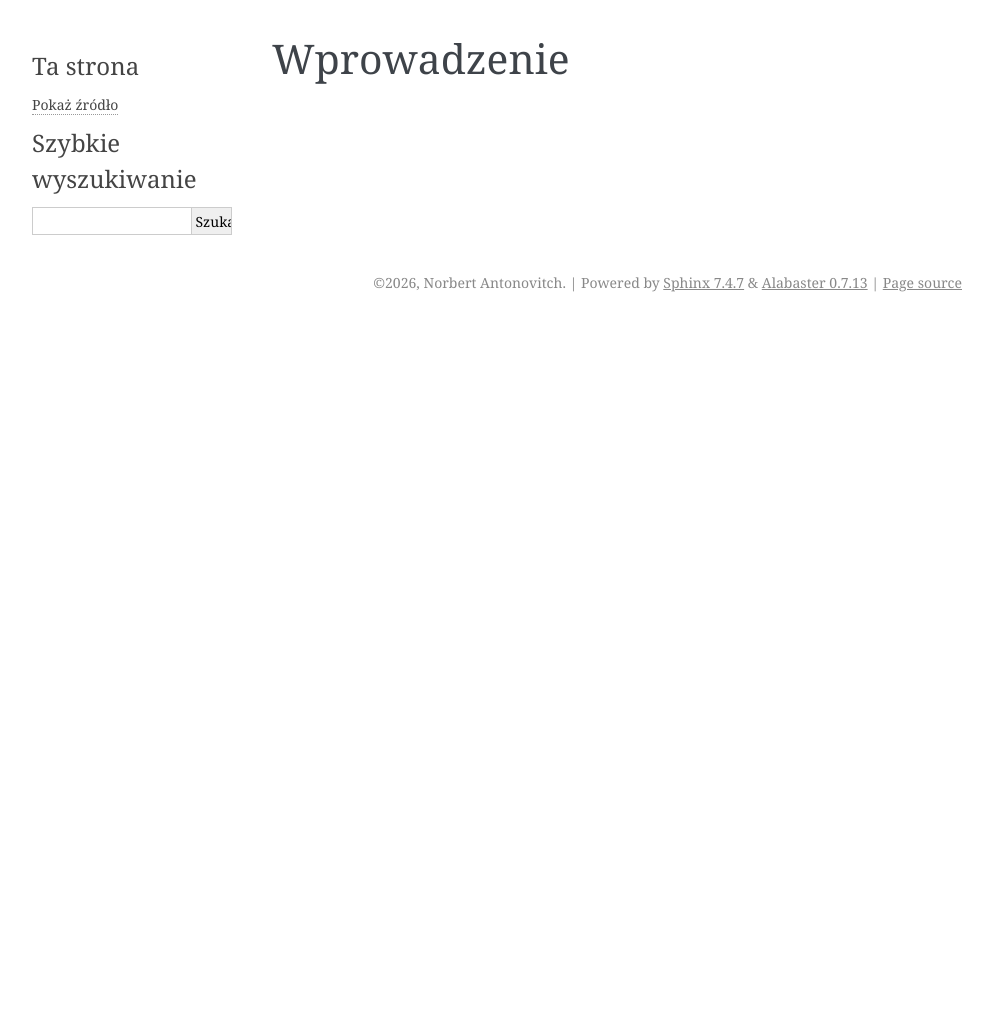
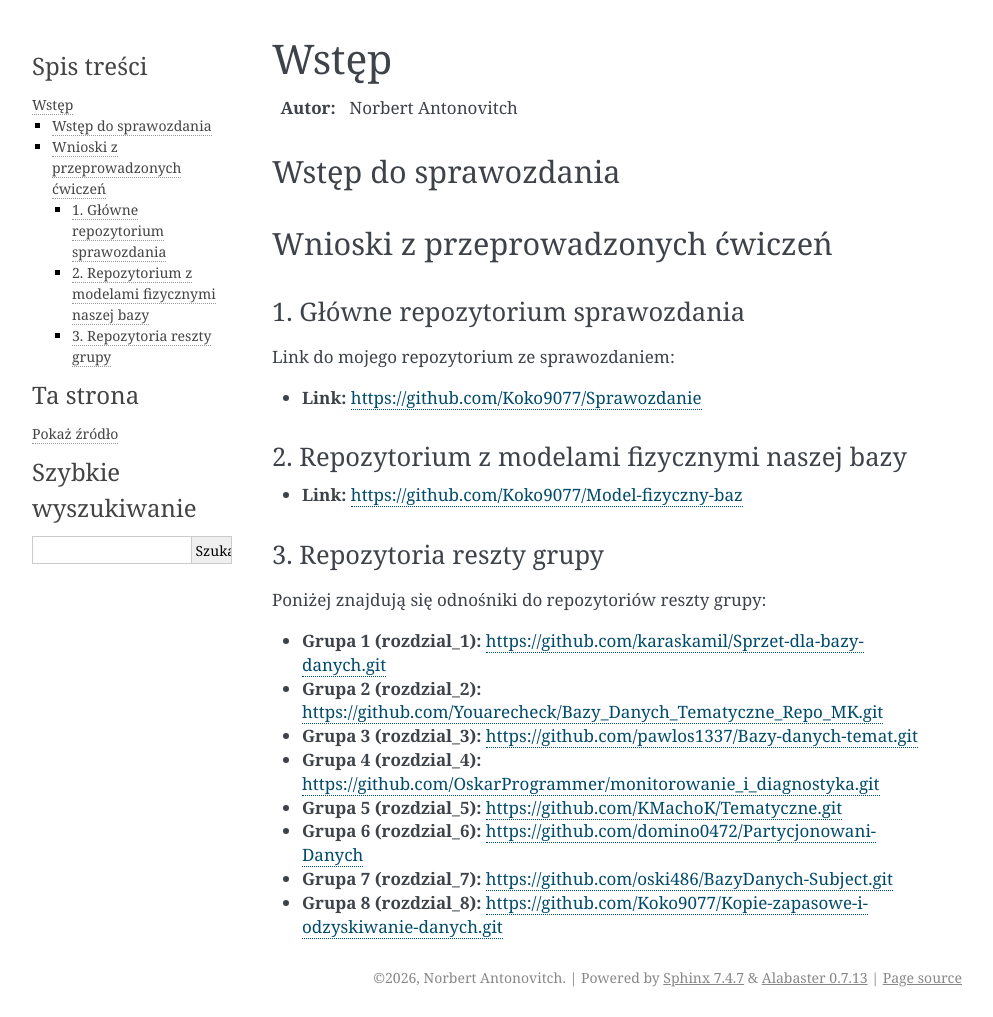
Before and after one commit to Norbix022/Sprawozdanie, a Sphinx documentation site: the page built from source/rozdzial_1/index.rst, in a window 1280 px wide. Shown: the whole page, without its empty margins (148-1141 px from the left). Built offline with Sphinx 7.4.7, drawn with Linux system fonts in a browser that asks for light colours; pages that are not in the unit, such as notebooks, are missing from menus; before the commit the page ends 900 px from its top, so only the background shows below that.

Commit message:
Update index.rst with repository links and introduction
Added links to various group repositories and introductory information.

```diff
--- a/source/rozdzial_1/index.rst
+++ b/source/rozdzial_1/index.rst
@@ -1,3 +1,38 @@
+=====
+Wstęp
+=====
+
+:Autor:
+    Norbert Antonovitch
+
+Wstęp do sprawozdania
 =====================
-Wprowadzenie
-=====================
+
+Wnioski z przeprowadzonych ćwiczeń
+==================================
+
+
+
+1. Główne repozytorium sprawozdania
+---------------------------------------------------------
+Link do mojego repozytorium ze sprawozdaniem:
+
+* **Link:** https://github.com/Koko9077/Sprawozdanie
+
+2. Repozytorium z modelami fizycznymi naszej bazy
+---------------------------------------------------------
+
+* **Link:** https://github.com/Koko9077/Model-fizyczny-baz
+
+3. Repozytoria reszty grupy
+--------------------------------------------------
+Poniżej znajdują się odnośniki do repozytoriów reszty grupy:
+
+* **Grupa 1 (rozdzial_1):** https://github.com/karaskamil/Sprzet-dla-bazy-danych.git
+* **Grupa 2 (rozdzial_2):** https://github.com/Youarecheck/Bazy_Danych_Tematyczne_Repo_MK.git
+* **Grupa 3 (rozdzial_3):** https://github.com/pawlos1337/Bazy-danych-temat.git
+* **Grupa 4 (rozdzial_4):** https://github.com/OskarProgrammer/monitorowanie_i_diagnostyka.git
+* **Grupa 5 (rozdzial_5):** https://github.com/KMachoK/Tematyczne.git
+* **Grupa 6 (rozdzial_6):** https://github.com/domino0472/Partycjonowani-Danych
+* **Grupa 7 (rozdzial_7):** https://github.com/oski486/BazyDanych-Subject.git
+* **Grupa 8 (rozdzial_8):** https://github.com/Koko9077/Kopie-zapasowe-i-odzyskiwanie-danych.git
```
